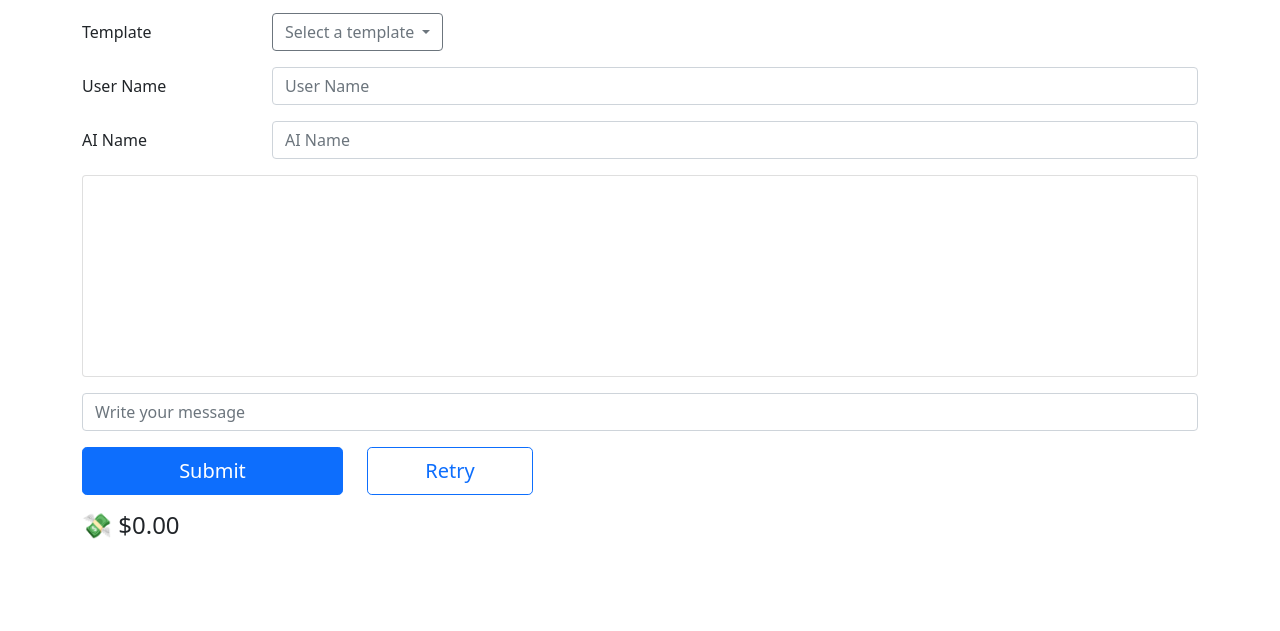
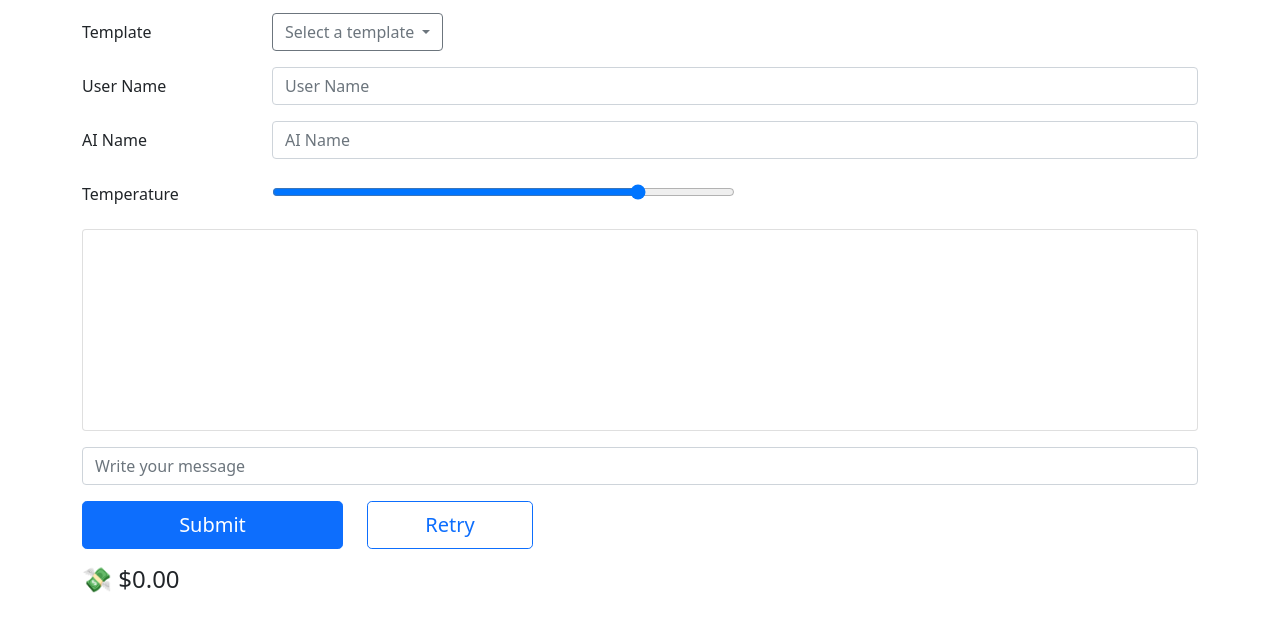
Before and after one commit to njbbaer/chat-gpt3, a website: page index.html in a window 1280 px wide. Shown: the part 121-752 px from the top of the page. Drawn offline with nearby package versions, Linux system fonts and the light colour scheme.

Commit message:
Add temperature control

```diff
--- a/index.html
+++ b/index.html
@@ -2,7 +2,7 @@
 <html lang="en">
   <head>
     <meta charset="utf-8">
-    <meta name="viewport" content="width=device-width, initial-scale=1, shrink-to-fit=no">
+    <meta name="viewport" content="width=device-width, initial-scale=1.0, shrink-to-fit=no">
     <link rel="stylesheet" href="https://cdn.jsdelivr.net/npm/bootstrap@5.1.3/dist/css/bootstrap.min.css" integrity="sha384-1BmE4kWBq78iYhFldvKuhfTAU6auU8tT94WrHftjDbrCEXSU1oBoqyl2QvZ6jIW3" crossorigin="anonymous">
     <link rel="stylesheet" href="style.css">
     <title>GPT-3 Sandbox</title>
@@ -43,6 +43,12 @@
             <input class="form-control" id="inputAiName" placeholder="AI Name">
           </div>
         </div>
+        <div class="row mt-3 align-items-center">
+          <label class="col-3 col-md-2 col-form-label">Temperature</label>
+          <div class="col-9 col-md-10">
+            <input type="range" id="rangeTemperature" min="0" max="1" step="0.1" value="0.8">
+          </div>
+        </div>
       </form>
       <div class="card mt-3">
         <div class="card-body" contenteditable="true" id="textareaChat"></div>
--- a/script.js
+++ b/script.js
@@ -80,6 +80,7 @@ const submit = () => {
 const generateCompletion = async () => {
   const textareaChat = $('#textareaChat').text();
   const inputAiName = $('#inputAiName').val();
+  const temperature = parseFloat($('#rangeTemperature').val());
   previousText = textareaChat;
   const response = await fetch('https://api.openai.com/v1/engines/davinci/completions', {
     method: 'POST',
@@ -88,6 +89,7 @@ const generateCompletion = async () => {
       max_tokens: 128,
       stop: '\n',
       echo: true,
+      temperature,
     }),
     headers: {
       'Content-Type': 'application/json',
--- a/style.css
+++ b/style.css
@@ -12,8 +12,12 @@
   outline: 0px solid transparent;
 }
 
-/* @media (max-width: 800px) {
-  #textareaChat {
+#rangeTemperature {
+  width: 50%;
+}
+
+@media screen and (max-width: 768px) {
+  #rangeTemperature {
     width: 100%;
   }
-} */
+}
```
